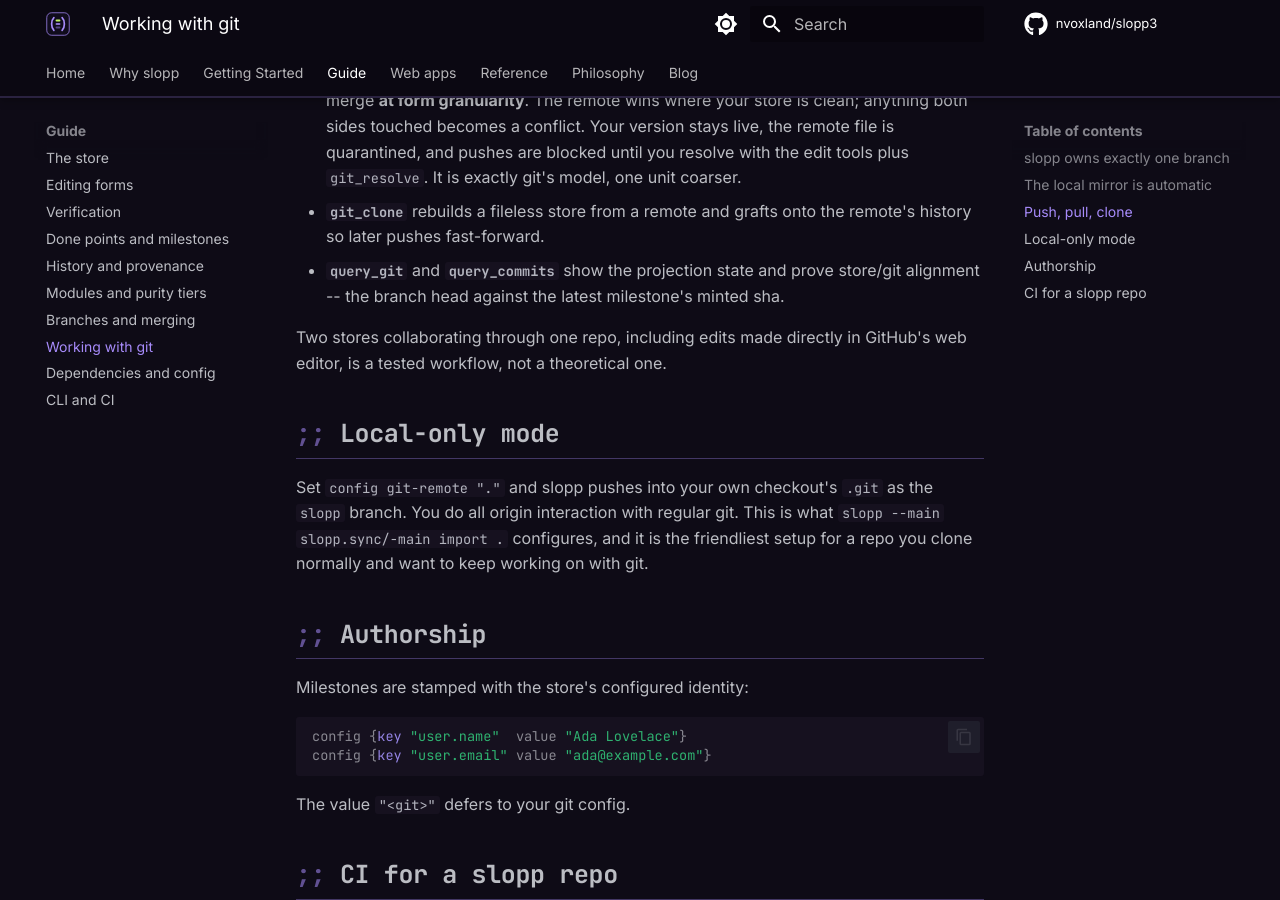
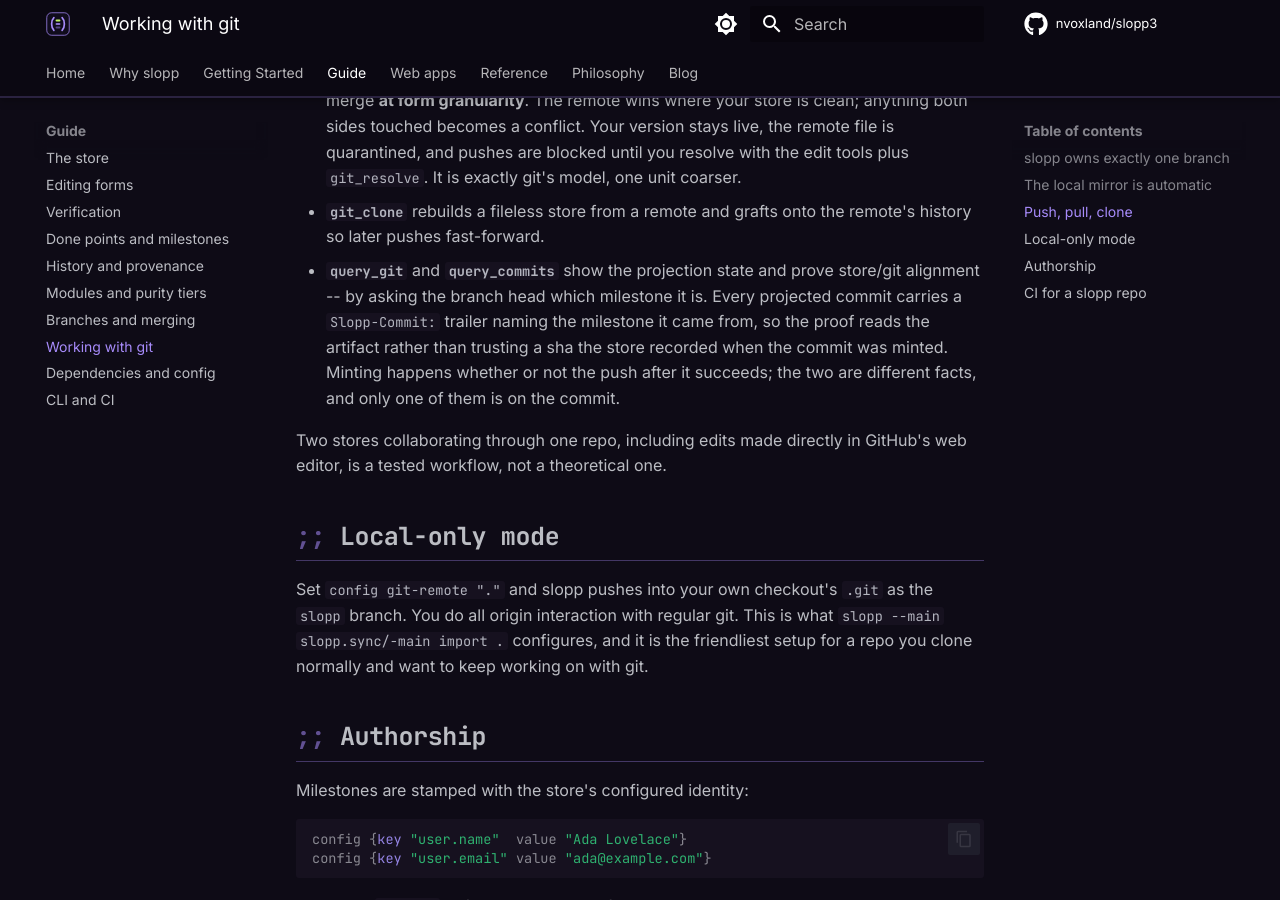
Before and after one commit to nvoxland/slopp3, an MkDocs documentation site: the page built from docs/guide/git.md, in a window 1280 px wide and 900 px high, scrolled down 1136 px. Built offline with MkDocs 1.6.1 and Material for MkDocs 9.7.7, drawn with Linux system fonts in a browser that asks for light colours; comment, search, counter and statistics services are not loaded.

Commit message:
The alignment proof reads the commit, not a recorded sha
Follows the store change: every projected commit carries a Slopp-Commit
trailer naming the milestone it came from, and alignment now reads it. The
page described the old mechanism -- "the latest milestone's minted sha" --
which is the exact distinction that broke: minting happens whether or not the
push after it succeeds.

```diff
--- a/docs/guide/git.md
+++ b/docs/guide/git.md
@@ -51,8 +51,12 @@ git_resolve {path}
 - **`git_clone`** rebuilds a fileless store from a remote and grafts onto the
   remote's history so later pushes fast-forward.
 - **`query_git`** and **`query_commits`** show the projection state and prove
-  store/git alignment -- the branch head against the latest milestone's minted
-  sha.
+  store/git alignment -- by asking the branch head which milestone it is. Every
+  projected commit carries a `Slopp-Commit:` trailer naming the milestone it
+  came from, so the proof reads the artifact rather than trusting a sha the
+  store recorded when the commit was minted. Minting happens whether or not the
+  push after it succeeds; the two are different facts, and only one of them is
+  on the commit.
 
 Two stores collaborating through one repo, including edits made directly in
 GitHub's web editor, is a tested workflow, not a theoretical one.
```
